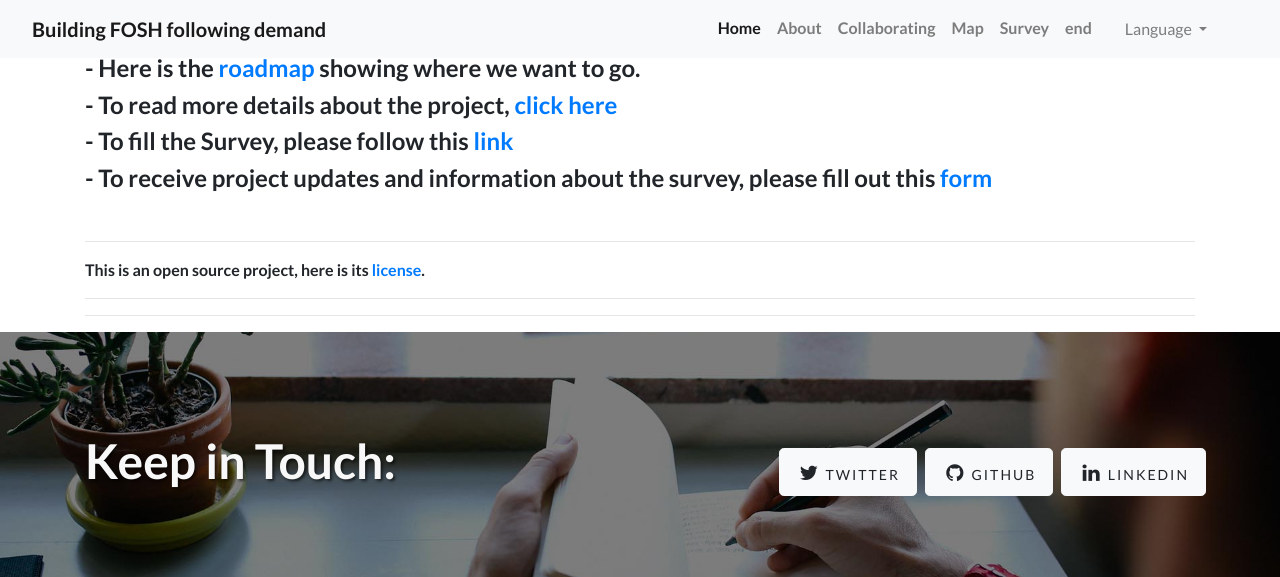
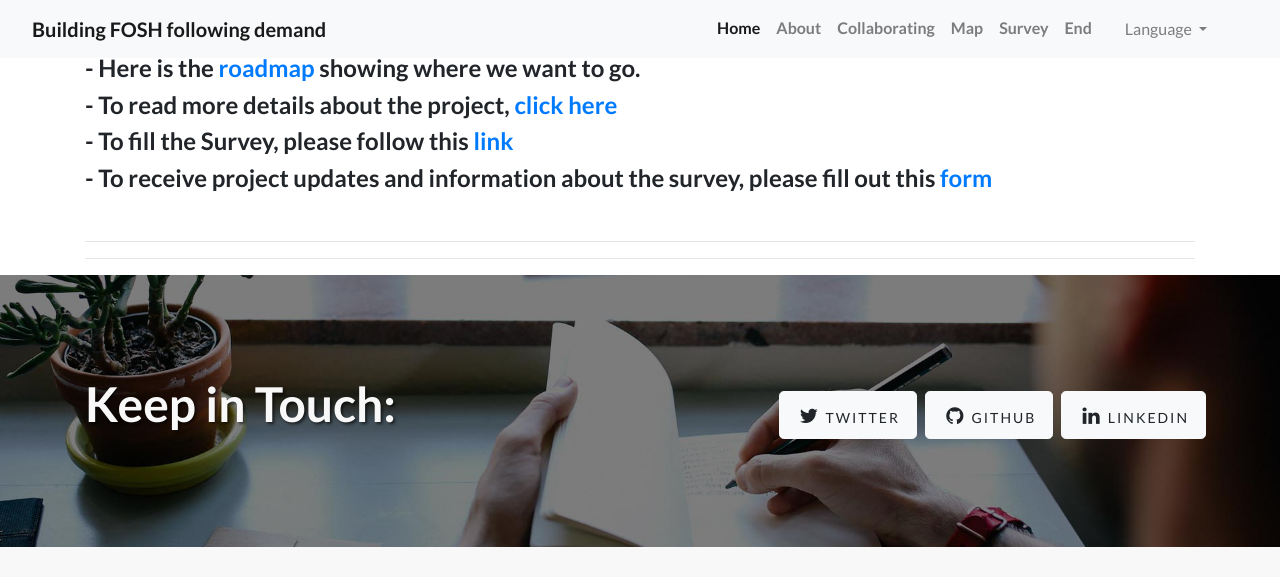
Before and after one commit to FOSH-following-demand/FOSH-following-demand.github.io, a Jekyll site: the page built from pages/en/home.md, in a window 1280 px wide and 1400 px high, scrolled down 1105 px, cut to the strip 0-577 px from the top of the window. Built offline with Jekyll 4.4.1, drawn with Linux system fonts in a browser that asks for light colours.

Commit message:
update layout

```diff
--- a/_config.yml
+++ b/_config.yml
@@ -76,7 +76,7 @@ t:
       name: "Survey"
       url: "/en/survey"
     end:
-      name: "end"
+      name: "End"
       url: "/en/end"
 
   pt:
@@ -96,7 +96,7 @@ t:
       name: "Questionario"
       url: "/pt/questionario"
     end:
-      name: "end"
+      name: "End"
       url: "/en/end"
 
 
--- a/pages/en/home.md
+++ b/pages/en/home.md
@@ -40,8 +40,3 @@ ref: home
 <br>
 
 ---
-
-
-This is an open source project, here is its [license](https://github.com/FOSH-following-demand/FOSH-following-demand.github.io/blob/master/LICENSE).
-
----
```
Also changed, not shown: pages/en/end.md (+5 -5 lines).
